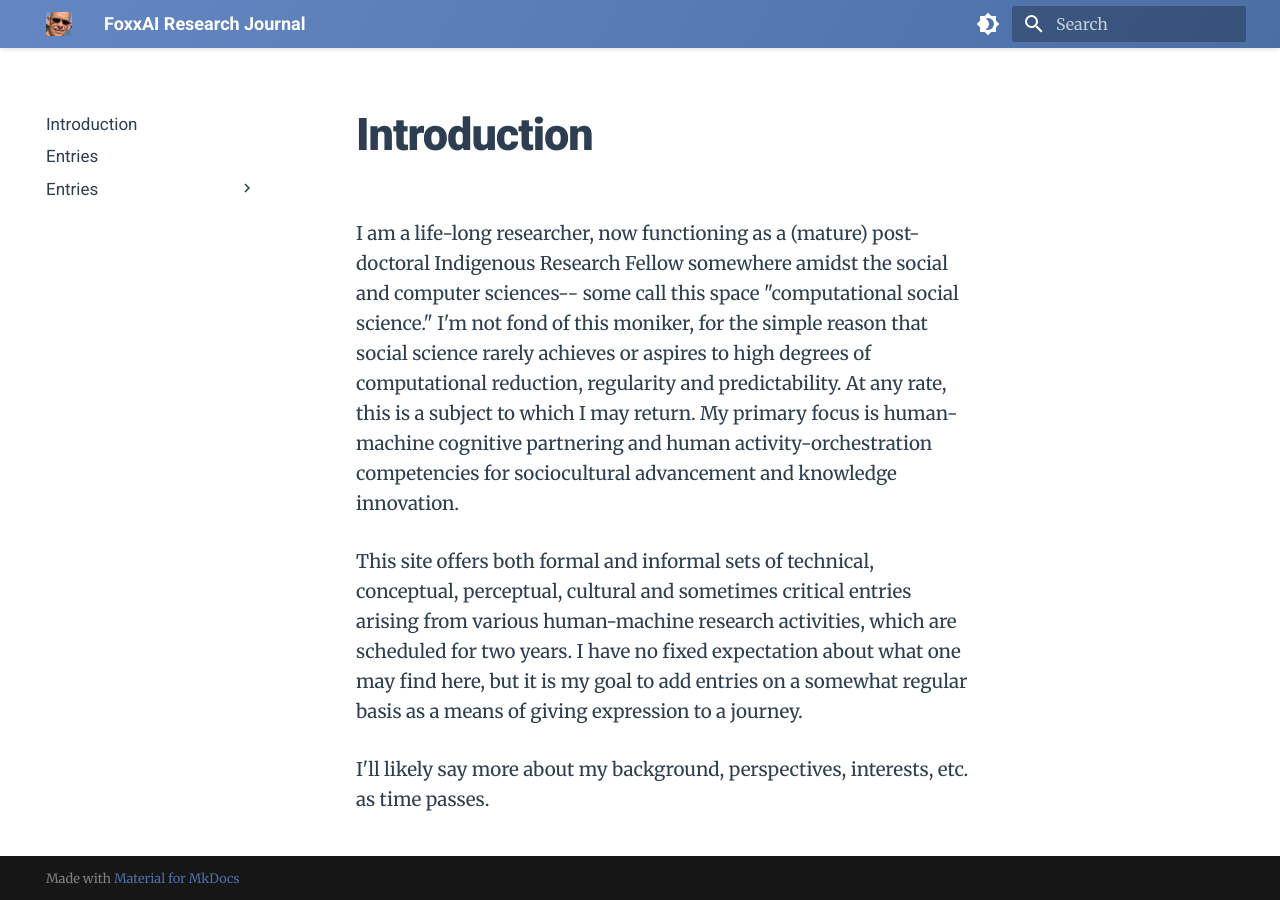
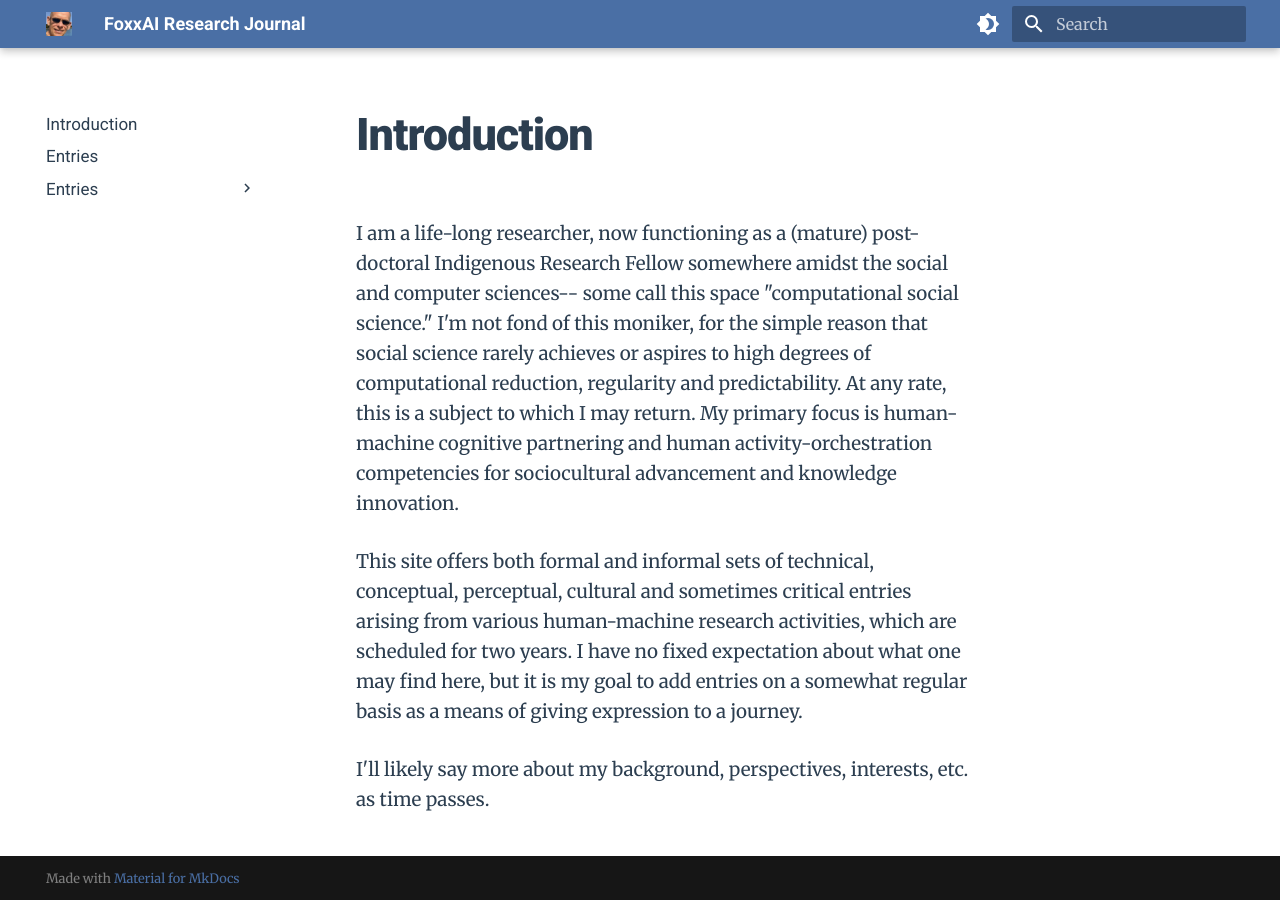
Before and after one commit to Foxxai/foxxai.xyz, an MkDocs documentation site: the page built from docs/index.md, in a window 1280 px wide. Built offline with MkDocs 1.6.1 and Material for MkDocs 9.7.7, drawn with Linux system fonts in a browser that asks for light colours.

Commit message:
Restore simple header colors without gradients

```diff
--- a/docs/stylesheets/extra.css
+++ b/docs/stylesheets/extra.css
@@ -95,23 +95,14 @@
     --md-typeset-color: #ffffff;
 }
 
-/* Light mode header with fresh blue gradient */
+/* Light mode header */
 .md-header {
-    background: linear-gradient(120deg, #4a6fa5 0%, #6487c3 50%, #4a6fa5 100%) !important;
-    box-shadow: 0 2px 4px rgba(0,0,0,0.1) !important;
+    background-color: #4a6fa5 !important;
 }
 
-/* Dark mode header with sophisticated dark gradient */
+/* Dark mode header */
 [data-md-color-scheme="slate"] .md-header {
-    background: linear-gradient(120deg, #2c3e50 0%, #3d5a80 50%, #2c3e50 100%) !important;
-    box-shadow: 0 2px 4px rgba(0,0,0,0.2) !important;
-}
-
-/* Add subtle animation on hover */
-.md-header:hover {
-    background-position: right center !important;
-    background-size: 200% auto !important;
-    transition: all 0.5s ease !important;
+    background-color: #2c3e50 !important;
 }
 
 /* Force white text and icons in header for both modes */
```
